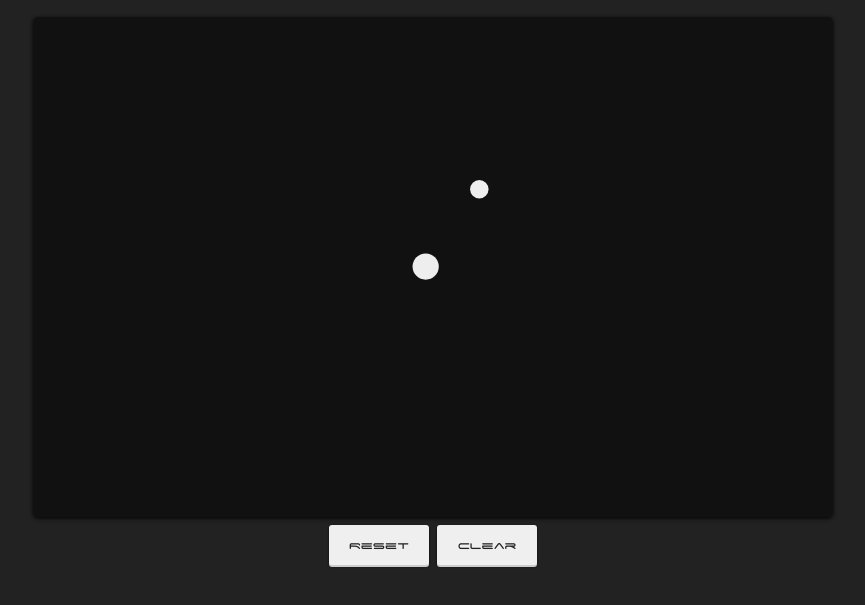
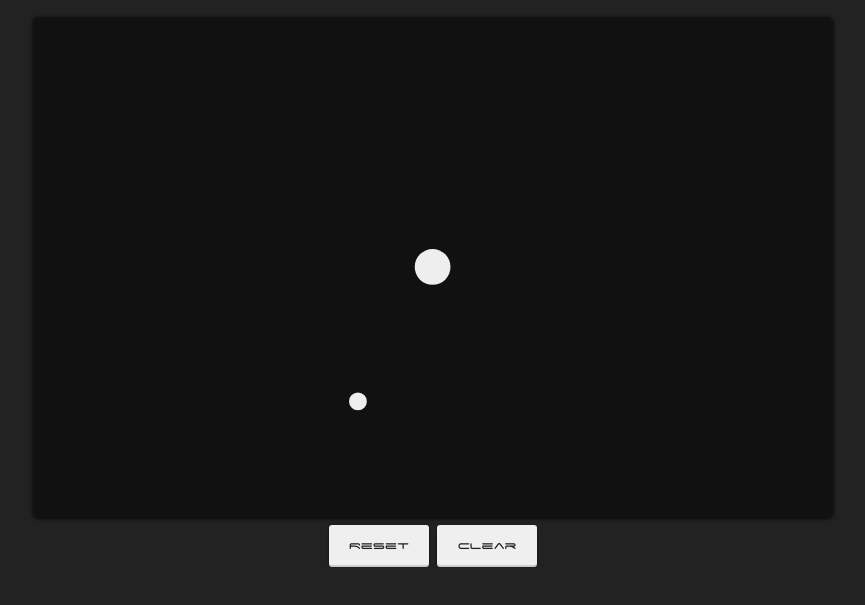
Before and after one commit to sigtot/gravity, a plain HTML site: page index.html in a window 1280 px wide. Shown: the part 91-696 px from the top of the page, without its empty margins (207-1072 px from the left). Drawn offline with Linux system fonts and the light colour scheme.

Commit message:
fuck this shit

```diff
--- a/index.html
+++ b/index.html
@@ -3,7 +3,7 @@
 	<head>
 		<link rel="stylesheet" type="text/css" href="main.css">
 		<meta charset="UTF-8">
-		<title>Min nettside</title>
+		<title>Gravity simulator</title>
 	</head>
 
 	<body>
--- a/main.js
+++ b/main.js
@@ -47,20 +47,20 @@ var objects = [
 		accX: 0,
 		accY: 0,
 
-		mass: 500000
+		mass: 59720000 // Earth mass * 10^-19
 	},
 
 	{
 		posX: 400,
-		posY: 150,
+		posY: 100,
 
-		velX: -0.0005,
+		velX: -0.0052,
 		velY: 0,
 
 		accX: 0,
 		accY: 0,
 
-		mass: 10000
+		mass: 7347.67 // Moon mass * 10⁻19
 	}
 ]
 
```
